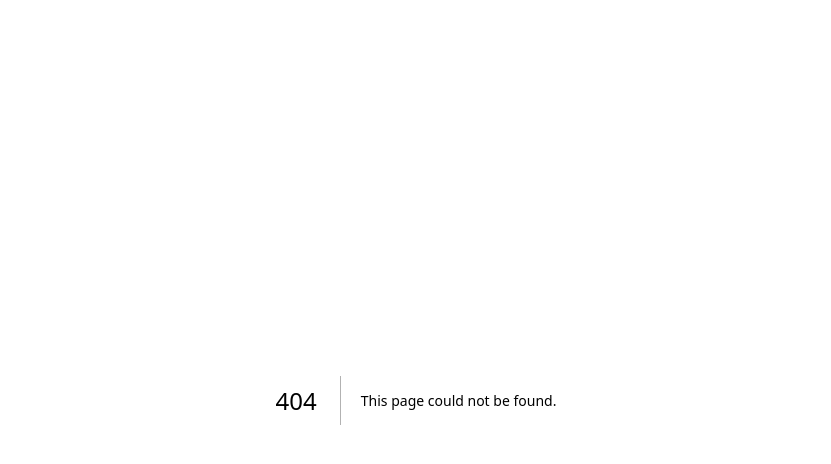
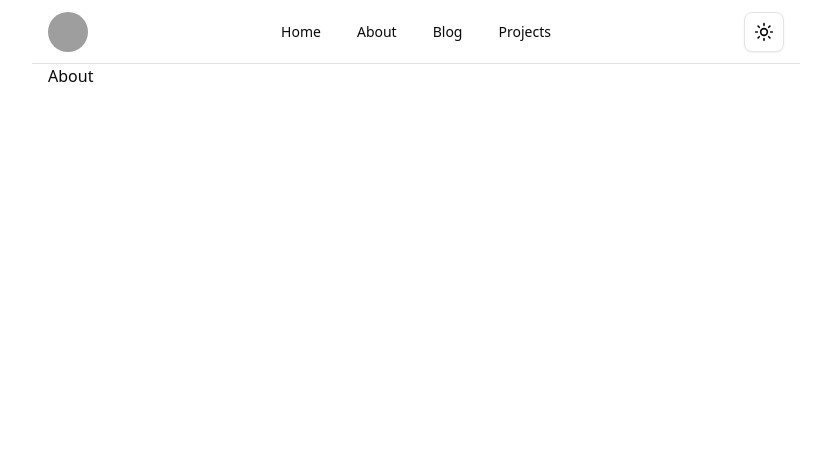
Before and after one commit to serhatunver/portfolio, a Next.js app: page /about in a window 1280 px wide. Before the commit this address had no page. Shown: the top 464 px of the page, without its empty margins (224-1055 px from the left). Built offline with nearby package versions, Linux system fonts and the light colour scheme; grey boxes are pictures that could not be loaded.

Commit message:
feat: add About, Blog, and Projects pages; update NavMenu with Home link

```diff
--- /dev/null
+++ b/app/about/page.tsx
@@ -0,0 +1,3 @@
+export default function About() {
+  return <h1>About</h1>;
+}
--- /dev/null
+++ b/app/blog/page.tsx
@@ -0,0 +1,3 @@
+export default function Blog() {
+  return <h1>Blog</h1>;
+}
--- a/app/layout.tsx
+++ b/app/layout.tsx
@@ -2,6 +2,7 @@ import type { Metadata } from 'next';
 import { Geist, Geist_Mono } from 'next/font/google';
 import { ThemeProvider } from '@/components/theme-provider';
 import './globals.css';
+import { Header } from '@/components/Header';
 
 const geistSans = Geist({
   variable: '--font-geist-sans',
@@ -34,7 +35,8 @@ export default function RootLayout({
           enableSystem
           // disableTransitionOnChange
         >
-          {children}
+          <Header />
+          <main className="mx-auto w-full max-w-3xl px-4">{children}</main>
         </ThemeProvider>
       </body>
     </html>
--- a/app/page.tsx
+++ b/app/page.tsx
@@ -1,18 +1,10 @@
-import { Header } from '@/components/Header';
 import { Button } from '@/components/ui/button';
 
 export default function Home() {
   return (
-    <div className="flex min-h-screen items-center justify-center">
-      <main className="flex min-h-screen w-full max-w-3xl flex-col">
-        <Header />
-        <div className="m-auto flex flex-col items-center justify-center space-y-6 p-4">
-          <h1 className="text-4xl font-bold text-zinc-900 dark:text-zinc-100">
-            Welcome to Next.js!
-          </h1>
-          <Button variant="default">Get Started</Button>
-        </div>
-      </main>
+    <div className="flex min-h-[calc(100vh-4rem)] flex-col items-center justify-center space-y-6">
+      <h1 className="text-4xl font-bold">Welcome to Next.js!</h1>
+      <Button>Get Started</Button>
     </div>
   );
 }
--- /dev/null
+++ b/app/projects/page.tsx
@@ -0,0 +1,3 @@
+export default function Projects() {
+  return <h1>Projects</h1>;
+}
--- a/components/NavMenu.tsx
+++ b/components/NavMenu.tsx
@@ -14,6 +14,7 @@ import {
 } from '@/components/ui/navigation-menu';
 
 const NAV_ITEMS: { title: string; href: string }[] = [
+  { title: 'Home', href: '/' },
   { title: 'About', href: '/about' },
   { title: 'Blog', href: '/blog' },
   { title: 'Projects', href: '/projects' },
```
